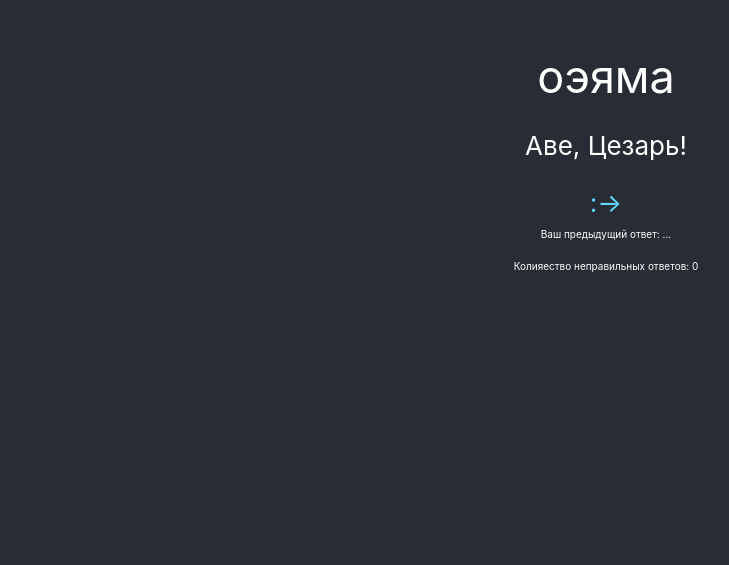
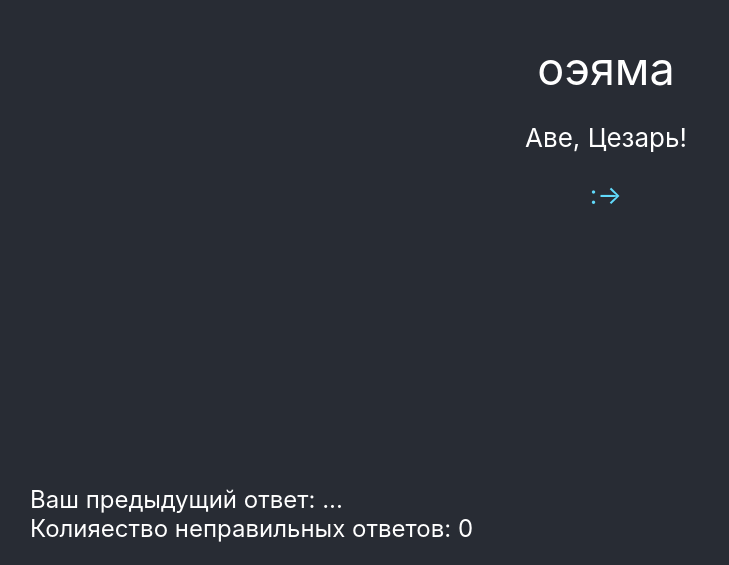
Before and after one commit to Viktor-Ryabov/riddle, a React (Create React App) app: page / in a window 1280 px wide. Shown: the part 235-800 px from the top of the page, without its empty margins (34-763 px from the left). Built offline with nearby package versions, Linux system fonts and the light colour scheme.

Commit message:
working rudux - count

```diff
--- a/src/Components/Riddle1/Riddle1.css
+++ b/src/Components/Riddle1/Riddle1.css
@@ -5,7 +5,7 @@
 
 .Riddle1-header {
     background-color: #282c34;
-    min-height: 100vh;
+    min-height: 90vh;
     display: flex;
     flex-direction: column;
     align-items: center;
@@ -22,8 +22,20 @@
   cursor: pointer;
 }
 
+.Riddle1-info-block{
+    height: 10vh;
+    background-color: #282c34;
+}
 .Riddle1-info{
-    font-size: 10px;
+    margin: 0 5%;
+    font-size: calc(8px + 2vmin);
+    color: white;
+    width: 90%;
+    text-align: left;
+}
+
+.Riddle1-info:last-child{
+    margin-top: 0;
 }
 
 @keyframes Riddle1-logo-spin {
--- a/src/Components/Riddle1/Riddle1.js
+++ b/src/Components/Riddle1/Riddle1.js
@@ -3,8 +3,8 @@ import "./Riddle1.css";
 import { useDispatch, useSelector } from "react-redux";
 
 const Riddle1 = (props) => {
-    const answer = useSelector(state => state.answer);
-    const countAnswers = useSelector(state => state.countAnswers);
+    const answer = useSelector((state) => state.answer);
+    const countAnswers = useSelector((state) => state.countAnswers);
 
     const answerFunc = () => {
         props.setQuestonModalActive(true);
@@ -12,7 +12,6 @@ const Riddle1 = (props) => {
     return (
         <>
             <section className="Riddle1-header">
-
                 <div className="Riddle1-key">оэяма</div>
                 <p>Аве, Цезарь!</p>
                 <a
@@ -23,9 +22,13 @@ const Riddle1 = (props) => {
                 >
                     :->
                 </a>
+            </section>
+            <div className="Riddle1-info-block">
                 <p className="Riddle1-info">Ваш предыдущий ответ: {answer}</p>
-                <p className="Riddle1-info">Колияество неправильных ответов: {countAnswers}</p>
-            </section>
+                <p className="Riddle1-info">
+                    Колияество неправильных ответов: {countAnswers}
+                </p>
+            </div>
         </>
     );
 };
```
Also changed, not shown: 14 other files (tests, documents, lock files or other folders).
